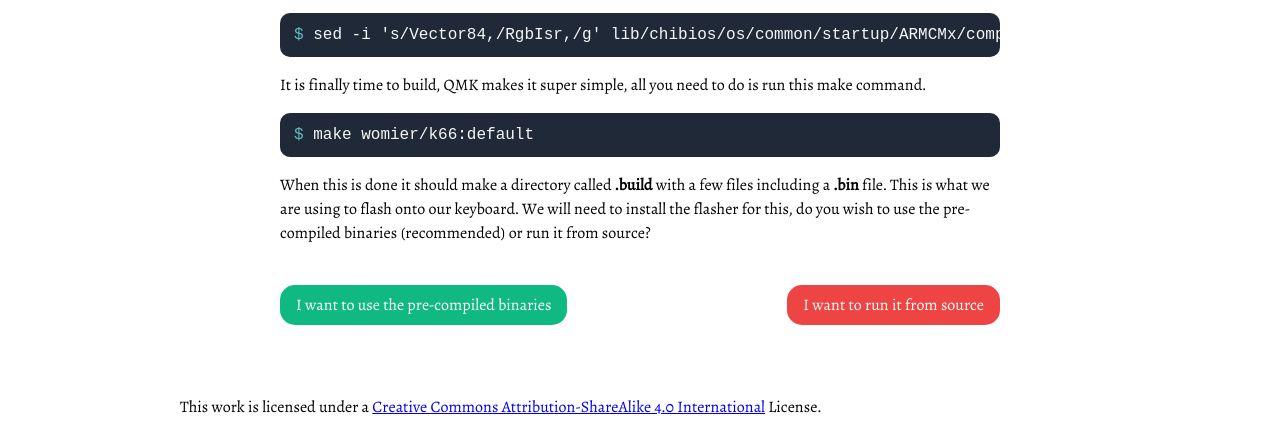
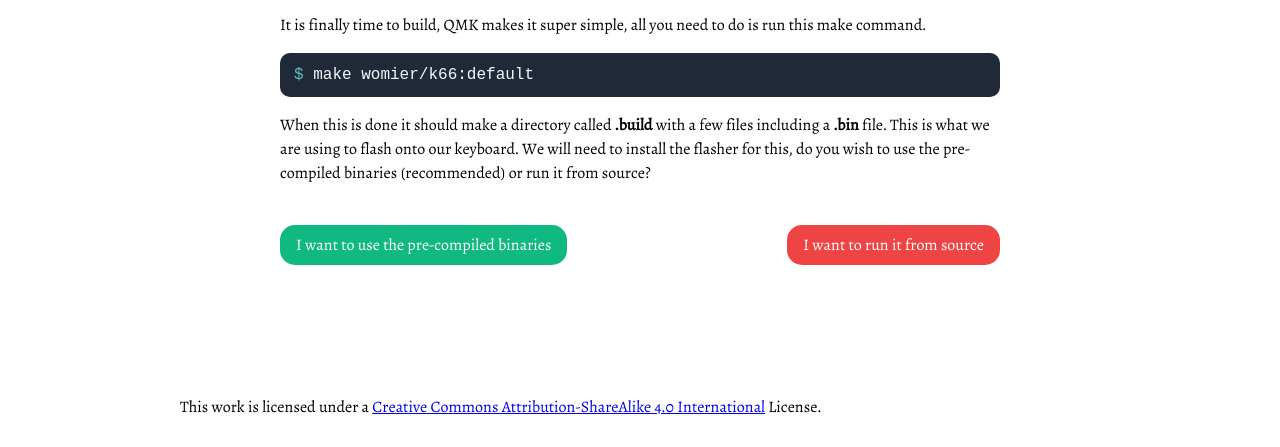
Before and after one commit to wormier-docs/wormier-docs.github.io, an Eleventy site: page k66/3-building.html in a window 1280 px wide. Shown: the part 353-800 px from the top of the page. Built offline with nearby package versions, Linux system fonts and the light colour scheme; Eleventy itself is replaced by a stand-in of ours; files that its build step writes are made by us from their sources.

Commit message:
remove sed

```diff
--- a/k66/3-building.html
+++ b/k66/3-building.html
@@ -6,9 +6,6 @@ title: Environment Setup - Windows
 	<h1>Building</h1>
 	<p>It is now time to compile QMK into machine code for the keyboard! We will use this compiled firmware to flash to the keyboard in the next page. Let us start off by changing one of the files using a simple command. Once you finish the command be sure that <b>only two lines</b> have been changed no more, no less.</p>
 
-	<pre class="code">
-	  <code>sed -i 's/Vector84,/RgbIsr,/g' lib/chibios/os/common/startup/ARMCMx/compilers/GCC/vectors.S</code>
-	</pre>
 	<p>It is finally time to build, QMK makes it super simple, all you need to do is run this make command.</p>
 
 	<pre class="code">
```
